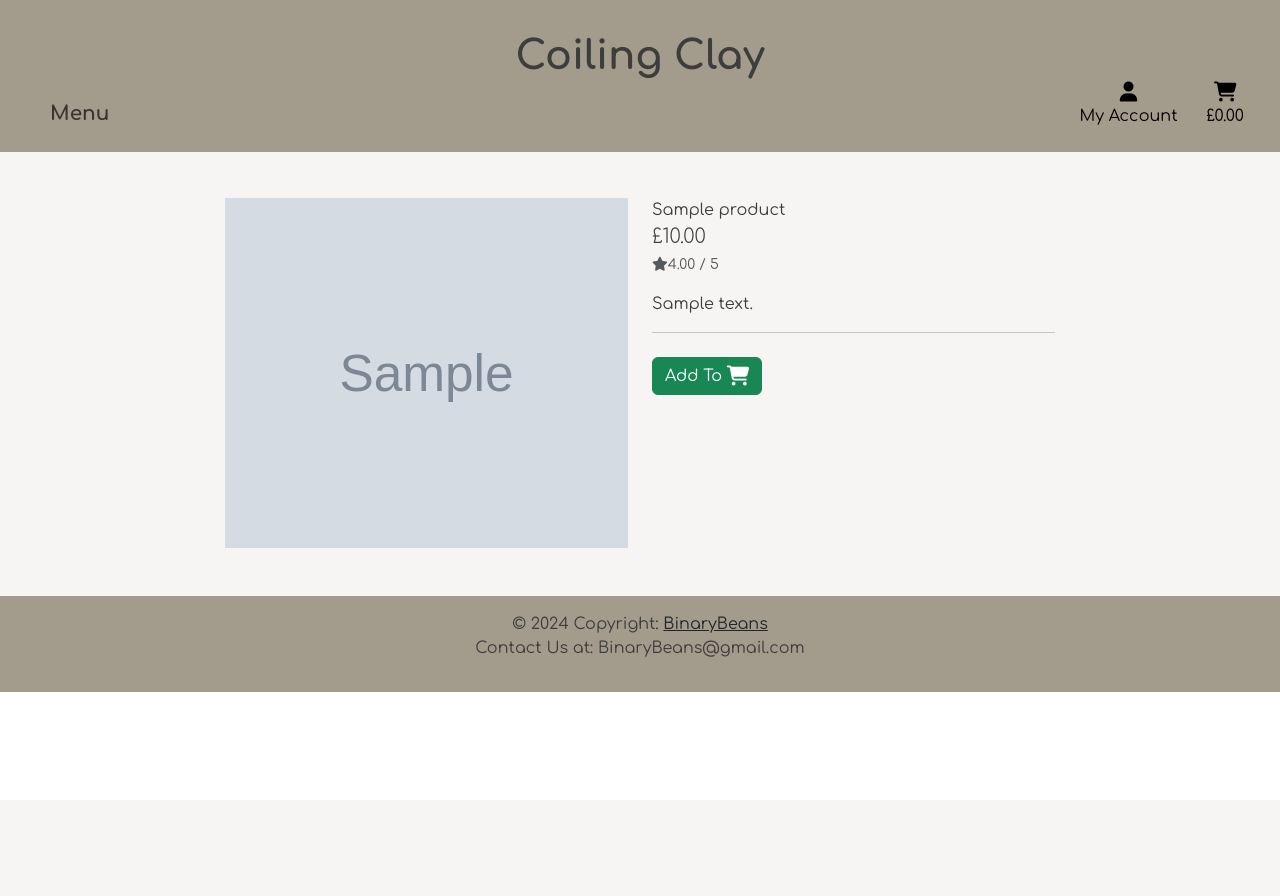
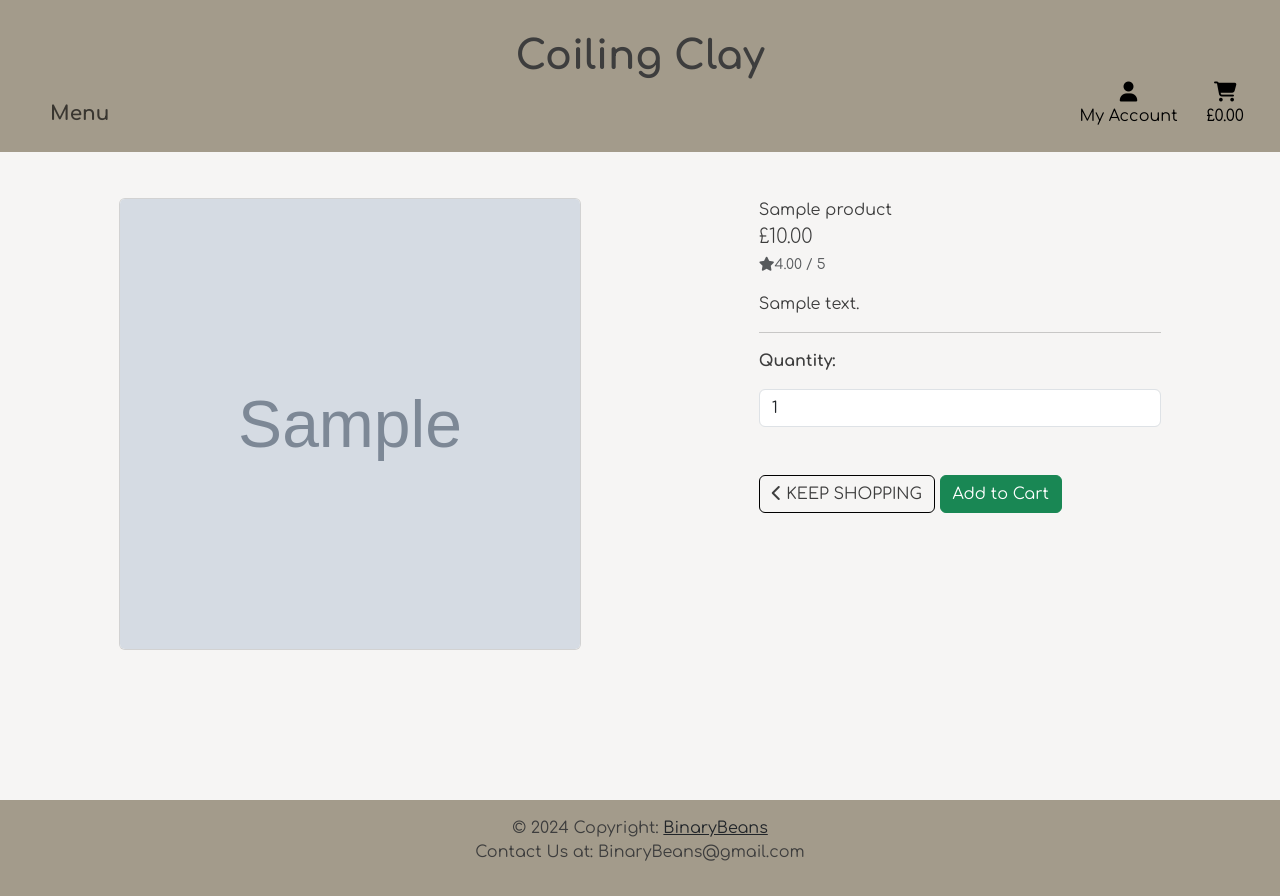
Before and after one commit to Willr-hawkins/coiling-clay1, a Django app: page /products/1 in a window 1280 px wide. Before the commit the page ends 692 px from the top, so only its background shows below. Run offline with Django 3.2, Linux system fonts and the light colour scheme; tables that the repository leaves empty hold one stand-in row (values such as "Sample post"); grey boxes marked "Sample" are stand-in pictures; some libraries are stand-ins or nearby versions.

Commit message:
Fix footer issues

```diff
--- a/products/templates/products/product_detail.html
+++ b/products/templates/products/product_detail.html
@@ -4,15 +4,15 @@
 {% block content %}
 <div id="product_detail" class="container-fluid">
     <div class="row">
-    <div class="col-12 col-md-6 col-lg-4 offset-lg-2">
-        <div class="image-container my-5">
+    <div class="col-12 col-lg-6 offset-lg-1">
+        <div id="details_image" class="card mt-md-5">
             <a href="{{ product.image_url }}" target="_blank">
-                <img class="img-fluid" src="{{ product.image_url }}" alt="{{ product.name }}">
+                <img class="card-img" src="{{ product.image_url }}" alt="{{ product.name }}">
             </a>
         </div>
     </div>
-    <div class="col-12 col-md-6 col-lg-4">
-        <div class="product-details-container mb-5 mt-md-5">
+    <div class="col-12 col-lg-4">
+        <div class="product-details-container mb-5 mt-5">
             <p class="mb-0">{{ product.name }}</p>
             <p class="lead mb-0 text-left font-weight-bold">£{{ product.price }}</p>
             {% if product.rating %}
@@ -22,7 +22,28 @@
             {% endif %}
             <p class="mt-3">{{ product.description }}</p>
             <hr>
-            <button class="btn btn-success rounded-2 mt-2">Add To <i class="fa-solid fa-cart-shopping fa-lg"></i></button>
+            <form class="form" action="" method="POST">
+                {% csrf_token %}
+                <div class="form-row">
+                    <div class="col-12">
+                        <p class="mt-3"><strong>Quantity:</strong></p>
+                        <div class="input-group">
+                            <input class="form-control qty_input" type="number" name="quantity" value="1" min="1" max="99" data-item_id="{{ prodcut.id }}" id="id_qty_{{ prodcut.id }}">
+                        </div>
+                    </div>
+                </div>
+
+                <div class="col-12">
+                    <a href="{% url 'products' %}" class="btn btn-outline-black rounded-2 mt-5">
+                        <span class="icon">
+                            <i class="fas fa-chevron-left"></i>
+                        </span>
+                        <span class="text-uppercase">Keep Shopping</span>
+                    </a>
+                    <input class="btn btn-success rounded-2 mt-5" type="submit" value="Add to Cart">
+                </div>
+                <input type="hidden" name="redirect_url" value="{{ request.path }}">
+            </form>
         </div>
     </div>
     </div>
--- a/static/css/base.css
+++ b/static/css/base.css
@@ -5,6 +5,16 @@ html {
 body {
     font-family: 'Comfortaa', monospace;
     color: #3D3D3D;
+}
+
+#content {
+    padding-bottom: 100px;
+}
+
+.btn-outline-black {
+    background-color: #F6F5F4;
+    color: #3D3D3D !important;
+    border: 1px solid black;
 }
 
 /* Header */
@@ -107,7 +117,7 @@ a.dropdown-item:hover {
 /* products page */
 #products {
     padding-top: 150px;
-    height: auto;
+    min-height: 100vh;
     background-color: #F6F5F4;
 }
 
@@ -132,14 +142,25 @@ a.dropdown-item:hover {
 /* Product Detail page */
 #product_detail {
     padding-top: 150px;
-    height: auto;
     background-color: #F6F5F4;
+    min-height: 100vh;
+}
+
+#details_image {
+    width: 75%;
+    transition: none;
+}
+
+.card-img {
+    height: 450px;
+    object-fit: cover;
 }
 /* Product Detail Page */
 
 /* Cart Page */
 #cart {
     padding-top: 150px;
+    min-height: 100vh;
 }
 /* Cart Page */
 
@@ -162,6 +183,14 @@ a.dropdown-item:hover {
 
     .card-img-top {
         height: 25vh;
+    }
+
+    #product_detail{
+        padding-bottom: 50px;
+    }
+
+    #details_image {
+        width: 100%;
     }
 }
 
@@ -188,4 +217,8 @@ a.dropdown-item:hover {
     .card-img-top {
         height: 30vh;
     }
+
+    #product_detail{
+        padding-bottom: 0%;
+    }
 }
--- a/templates/base.html
+++ b/templates/base.html
@@ -102,6 +102,7 @@
       </div>
   </header>
 
+
   {% block content %}
   {% endblock %}
 
@@ -109,7 +110,7 @@
   <div>
     <footer class="container-fluid text-center sticky-bottom">
       <!-- Copyright -->
-      <div class="text-center p-3">
+       <div class="text-center p-3">
         © 2024 Copyright:
         <a class="text-body" href="#">BinaryBeans</a>
         <!-- Copyright -->
```
Also changed, not shown: home/templates/home/index.html (+5 -3 lines).
